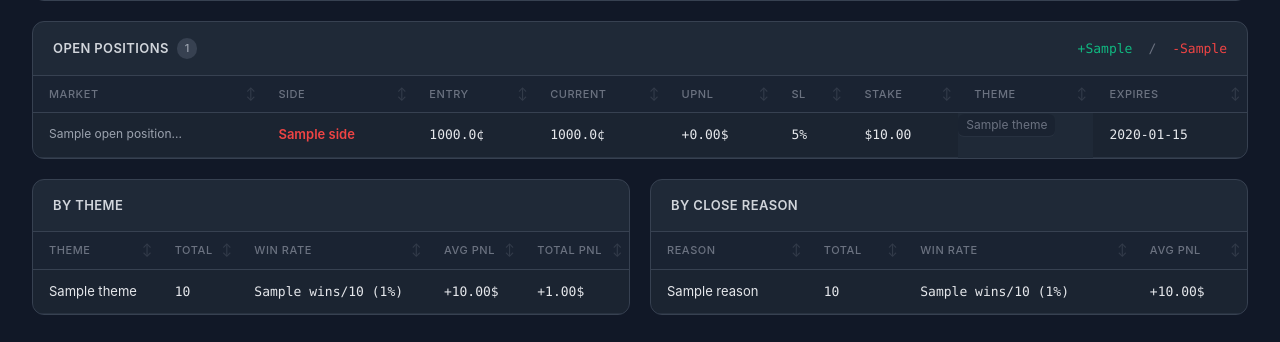
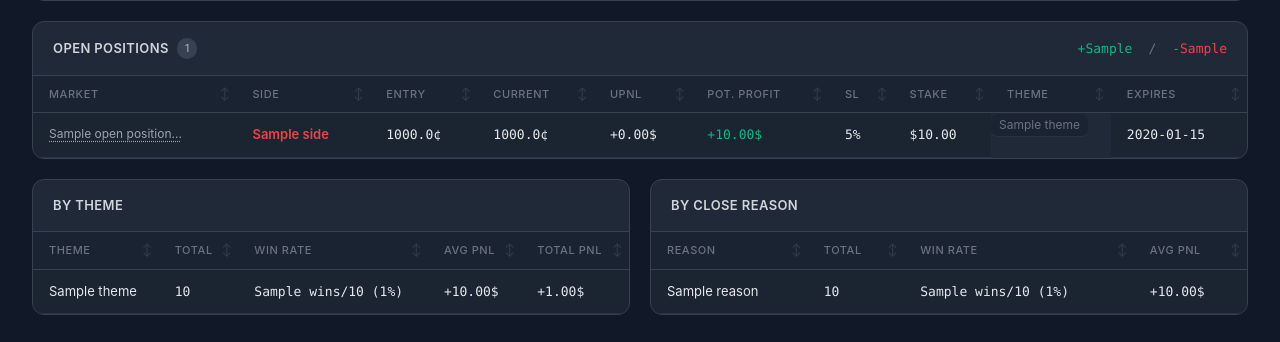
Before and after one commit to Viacheslav21/quant-dashboard, a FastAPI app: template templates/scalping.html in a window 1280 px wide. Shown: the part 641-983 px from the top of the page. Run offline with FastAPI, Linux system fonts and the light colour scheme; the template is opened without the code that fills it: most values are stand-ins (such as "Sample title", 1, 10 or a date in 2020); parts of the project's set-up code (start-up, migrations or seed data) failed here and were passed over.

Commit message:
added scalping 2

```diff
--- a/templates/scalping.html
+++ b/templates/scalping.html
@@ -50,23 +50,25 @@
   <table>
     <tr>
       <th class="sortable">Market</th><th class="sortable">Side</th><th class="sortable">Entry</th>
-      <th class="sortable">Current</th><th class="sortable">uPnL</th><th class="sortable">SL</th>
+      <th class="sortable">Current</th><th class="sortable">uPnL</th><th class="sortable">Pot. Profit</th><th class="sortable">SL</th>
       <th class="sortable">Stake</th><th class="sortable">Theme</th><th class="sortable">Expires</th>
     </tr>
     {% for p in open_positions %}
     <tr>
-      <td class="q">{{ p.question[:70] }}...</td>
+      <td class="q">{% if p.url %}<a href="{{ p.url }}" target="_blank" style="color:inherit;text-decoration:underline dotted;text-underline-offset:3px">{{ p.question[:70] }}...</a>{% else %}{{ p.question[:70] }}...{% endif %}</td>
       <td class="{{ 'yes' if p.side == 'YES' else 'no' }}">{{ p.side }}</td>
       <td class="num">{{ "%.1f"|format(p.entry_price * 100) }}&#162;</td>
       <td class="num">{{ "%.1f"|format((p.current_price or p.entry_price) * 100) }}&#162;</td>
       <td class="num" style="color:{{ pc(p.unrealized_pnl or 0) }}">{{ "%+.2f"|format(p.unrealized_pnl or 0) }}$</td>
+      {% set pot = (p.stake_amt / p.entry_price - p.stake_amt) if p.entry_price and p.entry_price > 0 else 0 %}
+      <td class="num" style="color:#10B981">+{{ "%.2f"|format(pot) }}$</td>
       <td class="num">{{ "%.0f"|format((p.sl_pct or 0.05) * 100) }}%</td>
       <td class="num">${{ "%.2f"|format(p.stake_amt) }}</td>
       <td class="source">{{ p.theme or '?' }}</td>
       <td class="num">{{ p.end_date[:10] if p.end_date else '?' }}</td>
     </tr>
     {% else %}
-    <tr><td colspan="9" class="empty">No open positions</td></tr>
+    <tr><td colspan="10" class="empty">No open positions</td></tr>
     {% endfor %}
   </table>
 </div>
--- a/utils/db.py
+++ b/utils/db.py
@@ -613,7 +613,7 @@ class Database:
         async with self.pool.acquire() as conn:
             rows = await conn.fetch("""
                 SELECT id, market_id, question, theme, side, entry_price, current_price,
-                       unrealized_pnl, stake_amt, sl_pct, end_date, opened_at
+                       unrealized_pnl, stake_amt, sl_pct, end_date, opened_at, url
                 FROM micro_positions WHERE status='open' ORDER BY opened_at DESC
             """)
             return _clean_list(rows)
```
